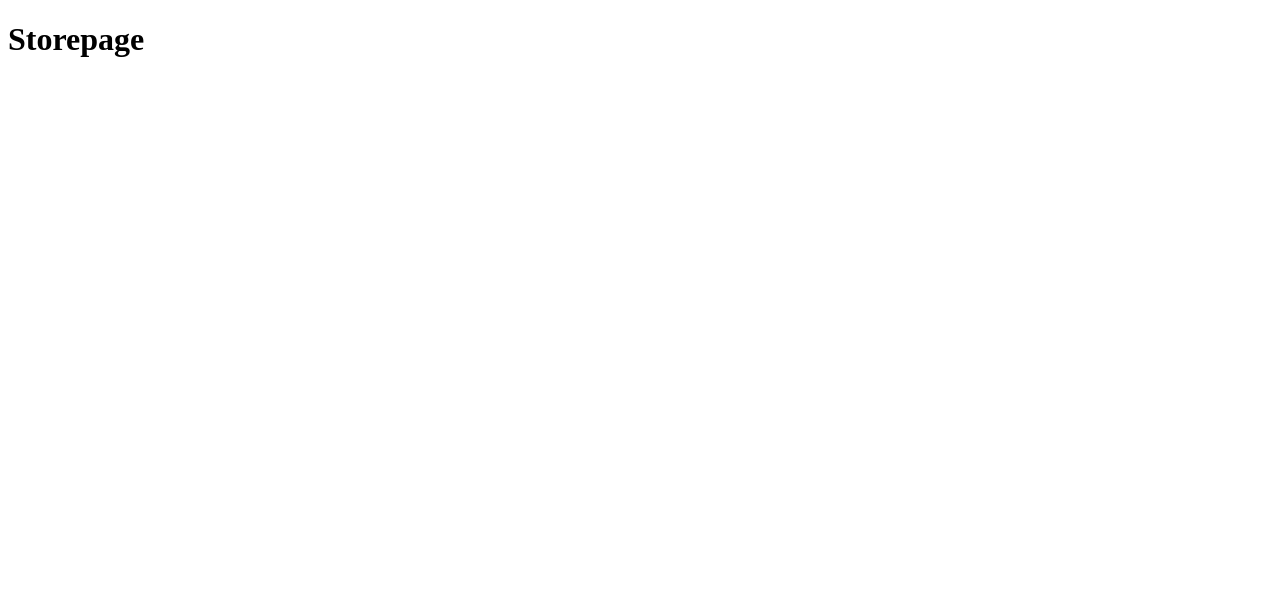
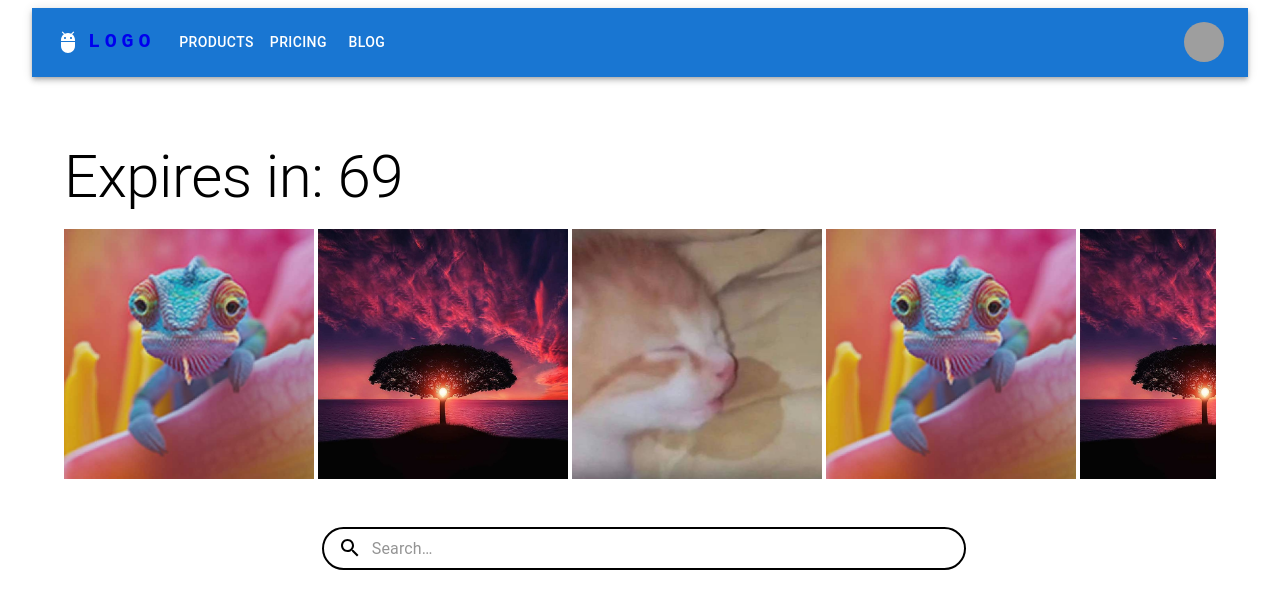
Before and after one commit to Osama671/PrettyKewl, a React (Vite) app: page /store in a window 1280 px wide. Shown: the top 608 px of the page. Built offline with nearby package versions, Linux system fonts and the light colour scheme; grey boxes are pictures that could not be loaded.

Commit message:
Initial store page, searchbar component very nice

```diff
--- a/src/components/Login.tsx
+++ b/src/components/Login.tsx
@@ -24,25 +24,22 @@ export default function Login() {
       const response = await axios.get(
         `/api/user/login?username=${username}&password=${password}`
       );
-      switch (response.status) {
-        //Login succesfull
-        case 200:
-          navigate("/");
-          break;
-      }
+
+      if (response.status === 200) navigate("/");
+
     } catch (e) {
       if (e instanceof AxiosError && e.response) {
         const { message } = e.response.data;
 
         switch (e.response.status) {
           case 401:
-            createSnackbar(message, "error")
+            createSnackbar(message, "error");
             break;
           case 403:
-            createSnackbar(message, "error")
+            createSnackbar(message, "error");
             break;
           case 500:
-            createSnackbar(message, "error")
+            createSnackbar(message, "error");
             break;
         }
       }
--- a/src/components/Snackbar.tsx
+++ b/src/components/Snackbar.tsx
@@ -1,4 +1,4 @@
-import { createContext, useContext, useState, useEffect } from "react";
+import { createContext, useContext } from "react";
 import { SnackbarProvider, useSnackbar } from "notistack";
 
 type SnackbarVariant =
@@ -21,22 +21,15 @@ export const useSnackbarContext = () => useContext(SnackbarContext);
 
 function SnackbarLoader({ children }: { children: React.ReactNode }) {
   const { enqueueSnackbar } = useSnackbar();
-  const [isReady, setIsReady] = useState(false);
 
-  useEffect(() => {
-    setIsReady(true);
-  }, []);
+  const createSnackbar = (text: string, variant?: SnackbarVariant) => {
+    enqueueSnackbar(text, { variant });
+  };
 
   return (
     <SnackbarContext.Provider
       value={{
-        createSnackbar: (text, variant) => {
-          if (isReady) {
-            enqueueSnackbar(text, { variant });
-          } else {
-            console.warn("Snackbar is not ready yet.");
-          }
-        },
+        createSnackbar,
       }}
     >
       {children}
--- /dev/null
+++ b/src/components/store/Searchbar.tsx
@@ -0,0 +1,61 @@
+import SearchIcon from "@mui/icons-material/Search";
+import { styled, alpha } from "@mui/material/styles";
+import InputBase from "@mui/material/InputBase";
+
+export default function Searchbar() {
+  const Search = styled("div")(({ theme }) => ({
+    position: "relative",
+    borderRadius: theme.shape.borderRadius,
+    backgroundColor: alpha(theme.palette.common.white, 0.15),
+    "&:hover": {
+      backgroundColor: alpha(theme.palette.common.white, 0.25),
+    },
+    marginRight: theme.spacing(2),
+    marginLeft: 0,
+    width: "900px",
+    [theme.breakpoints.up("sm")]: {
+      marginLeft: theme.spacing(3),
+      width: "auto",
+    },
+  }));
+
+  const SearchIconWrapper = styled("div")(({ theme }) => ({
+    padding: theme.spacing(0, 2),
+    height: "100%",
+    position: "absolute",
+    pointerEvents: "none",
+    display: "flex",
+    alignItems: "center",
+    justifyContent: "center",
+  }));
+
+  const StyledInputBase = styled(InputBase)(({ theme }) => ({
+    color: "inherit",
+    "& .MuiInputBase-input": {
+      padding: theme.spacing(1, 1, 1, 0),
+      border: "2px black solid",
+      borderRadius: "30px",
+      // vertical padding + font size from searchIcon
+      paddingLeft: `calc(1em + ${theme.spacing(4)})`,
+      transition: theme.transitions.create("width"),
+      width: "100%",
+      [theme.breakpoints.up("md")]: {
+        width: "65ch",
+      },
+    },
+  }));
+
+  return (
+    <>
+      <Search>
+        <SearchIconWrapper>
+          <SearchIcon />
+        </SearchIconWrapper>
+        <StyledInputBase
+          placeholder="Search…"
+          inputProps={{ "aria-label": "search" }}
+        />
+      </Search>
+    </>
+  );
+}
--- /dev/null
+++ b/src/components/store/TimedListImages.tsx
@@ -0,0 +1,45 @@
+import { Box, ImageList, ImageListItem } from "@mui/material";
+
+export default function TimedListImages({ images }: { images?: string[] }) {
+    //If there are no images smfh
+  if (!images) {
+    images = [
+      "/images/drooling_cat.jpg",
+      "/images/drooling_cat.jpg",
+      "/images/drooling_cat.jpg",
+      "/images/drooling_cat.jpg",
+      "/images/drooling_cat.jpg",
+      "/images/drooling_cat.jpg",
+      "/images/drooling_cat.jpg",
+      "/images/drooling_cat.jpg",
+      "/images/drooling_cat.jpg",
+      "/images/drooling_cat.jpg",
+      "/images/drooling_cat.jpg",
+    ];
+  }
+
+  return (
+    <Box sx={{ width: "100%" }}>
+      <ImageList
+        sx={{
+          width: "auto",
+          display: "flex",
+          gap: "16px",
+        }}
+      >
+        {images.map((img, i) => (
+          <ImageListItem key={i}>
+            <img
+              src={img}
+              style={{
+                objectFit: "cover",
+                height: "250px",
+                width: "250px",
+              }}
+            />
+          </ImageListItem>
+        ))}
+      </ImageList>
+    </Box>
+  );
+}
--- a/src/pages/Store.tsx
+++ b/src/pages/Store.tsx
@@ -1,3 +1,38 @@
-export default function Store(){
-    return <><h1>Storepage</h1></>
+import { Box, Container, Stack, Typography } from "@mui/material";
+import Navbar from "../components/Navbar";
+import TimedListImages from "../components/store/TimedListImages";
+import Searchbar from "../components/store/Searchbar";
+
+export default function Store() {
+  const images = [
+    "/images/MainBefore.jpg",
+    "/images/tree.jpg",
+    "/images/drooling_cat.jpg",
+    "/images/MainBefore.jpg",
+    "/images/tree.jpg",
+    "/images/drooling_cat.jpg",
+    "/images/MainBefore.jpg",
+    "/images/tree.jpg",
+    "/images/drooling_cat.jpg",
+  ];
+
+  return (
+    <>
+      <Container
+        maxWidth={false}
+        sx={{ bgColor: "blue", width: "100%", height: "100vh" }}
+      >
+        <Navbar />
+        <Box sx={{ mx: "32px", mt: "64px" }}>
+          <Stack>
+            <Typography variant="h2">Expires in: 69</Typography>
+            <TimedListImages images={images} />
+            <Box sx={{display: "flex", justifyContent: "center", mt: "32px", width: "100%"}}>
+              <Searchbar />
+            </Box>
+          </Stack>
+        </Box>
+      </Container>
+    </>
+  );
 }
```
